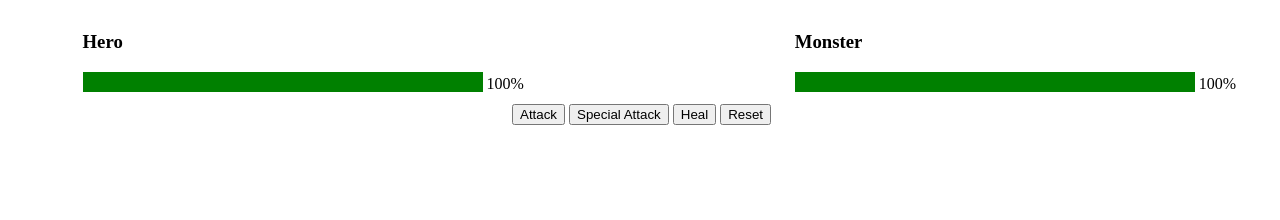
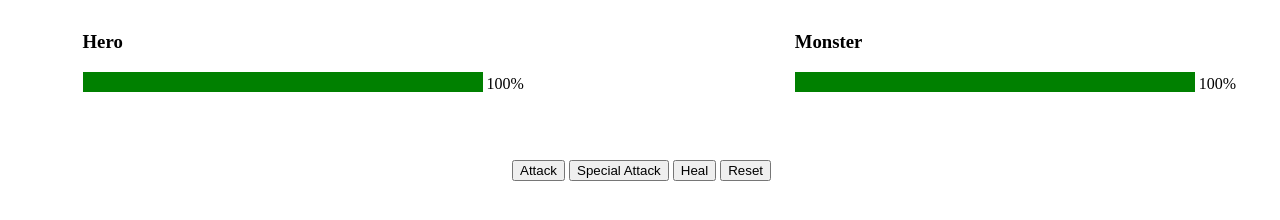
Before and after one commit to AoiLeyos/HeroVsMonster, a website with bundled scripts: page index.html in a window 1280 px wide. Built offline with nearby package versions, Linux system fonts and the light colour scheme.

Commit message:
style(style.css) move buttons

```diff
--- a/style.css
+++ b/style.css
@@ -33,7 +33,7 @@ progress {
 
 .button {
     position: absolute;
-    top: 13%;
+    top: 20%;
     left: 40%;
 }
 
```
